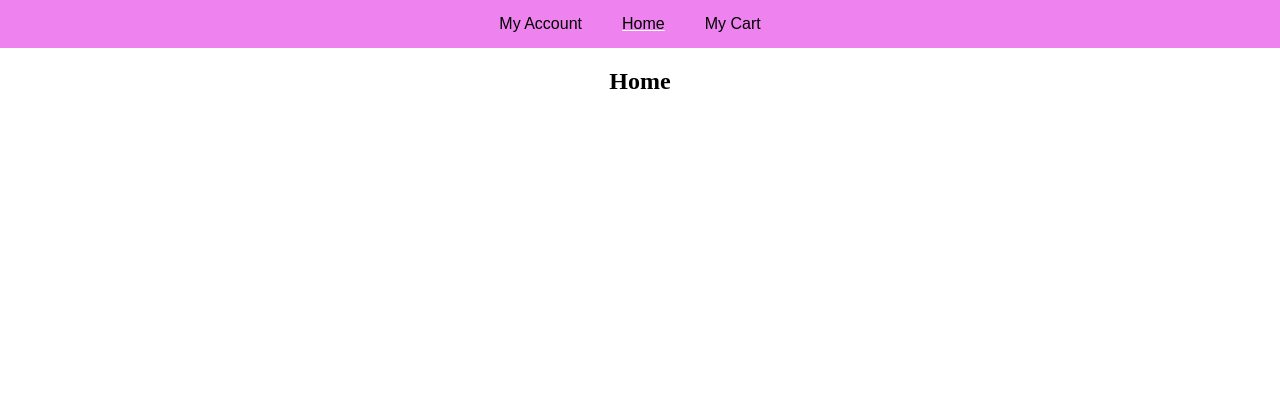
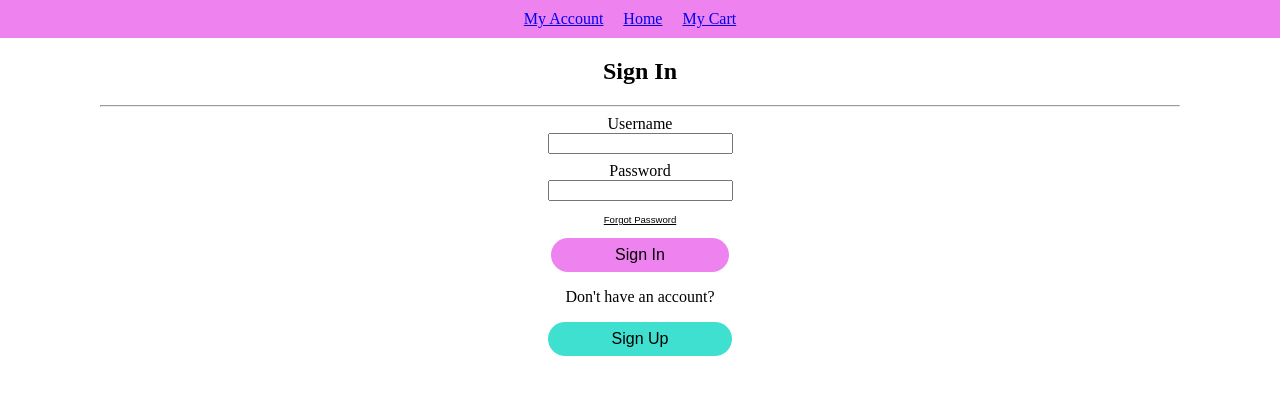
Before and after one commit to RyRyWasTaken/Final-Project, a React (Create React App) app in the folder client/: page /account in a window 1280 px wide. Shown: the top 394 px of the page. Built offline with nearby package versions, Linux system fonts and the light colour scheme.

Commit message:
Update (trying my best not to cry)

```diff
--- a/client/src/App.jsx
+++ b/client/src/App.jsx
@@ -3,18 +3,19 @@ import Home from "./components/Navbar/Home/Home.jsx";
 import Navbar from "./components/Navbar/Navbar.jsx"
 import Cart from "./components/Navbar/Cart/Cart.jsx";
 import Account from "./components/Navbar/Account/SignIn/SignIn.jsx";
+import { BrowserRouter, Routes, Route } from "react-router-dom";
 
 export default function App() {
-    const [selectedSection, setSelectedSection] = useState('home');
-
     return (
-        <div>
-            <Navbar setSelectedSection={setSelectedSection} />
-            <div>
-                {selectedSection === 'home' && <Home />}
-                {selectedSection === 'account' && <Account />}
-                {selectedSection === 'cart' && <Cart />}
-            </div>
-        </div>
+    <>
+    <BrowserRouter>
+        <Navbar />
+            <Routes>
+                <Route path="/" element={<Home />} />
+                <Route path="/account" element={<Account />} />
+                <Route path="/cart" element={<Cart />} />
+            </Routes>
+        </BrowserRouter>
+    </>
     );
 }
--- a/client/src/components/Navbar/Account/SignIn/SignIn.jsx
+++ b/client/src/components/Navbar/Account/SignIn/SignIn.jsx
@@ -2,10 +2,10 @@ import React, { useState } from "react";
 import "./SignIn.css";
 
 export default function Account() {
-  const [username, setUsername] = useState(null); // Initialize with null
-  const [password, setPassword] = useState(null); // Initialize with null
+  const [username, setUsername] = useState(null);
+  const [password, setPassword] = useState(null);
   const [error, setError] = useState(null);
-  const [isLoggedIn, setIsLoggedIn] = useState(false); // New state to track login status
+  const [isLoggedIn, setIsLoggedIn] = useState(false);
 
   const handleSignIn = async (event) => {
     event.preventDefault();
--- a/client/src/components/Navbar/Navbar.jsx
+++ b/client/src/components/Navbar/Navbar.jsx
@@ -1,43 +1,41 @@
 import React, { useState } from 'react';
-import { BrowserRouter, Routes, Route, Link } from 'react-router-dom';
+import { NavLink } from 'react-router-dom';
 import './Navbar.css';
 
 export default function Navbar({ setSelectedSection }) {
-    const [activeButton, setActiveButton] = useState('home');
 
-    const handleButtonClick = (section) => {
-        setSelectedSection(section);
-        setActiveButton(section);
-    };
-
-    return <>
+    return (
         <nav>
             <ul>
                 <li>
-                    <button
-                        className={activeButton === 'account' ? 'active' : ''}
-                        onClick={() => handleButtonClick('account')}
+                    <NavLink
+                        to="/account"
+                        activeClassName="active"
+                        className="button"
                     >
                         My Account
-                    </button>
+                    </NavLink>
                 </li>
                 <li>
-                    <button
-                        className={activeButton === 'home' ? 'active' : ''}
-                        onClick={() => handleButtonClick('home')}
+                    <NavLink
+                        to="/"
+                        exact
+                        activeClassName="active"
+                        className="button"
                     >
                         Home
-                    </button>
+                    </NavLink>
                 </li>
                 <li>
-                    <button
-                        className={activeButton === 'cart' ? 'active' : ''}
-                        onClick={() => handleButtonClick('cart')}
+                    <NavLink
+                        to="/cart"
+                        activeClassName="active"
+                        className="button"
                     >
                         My Cart
-                    </button>
+                    </NavLink>
                 </li>
             </ul>
         </nav>
-    </>;
+    );
 }
```
